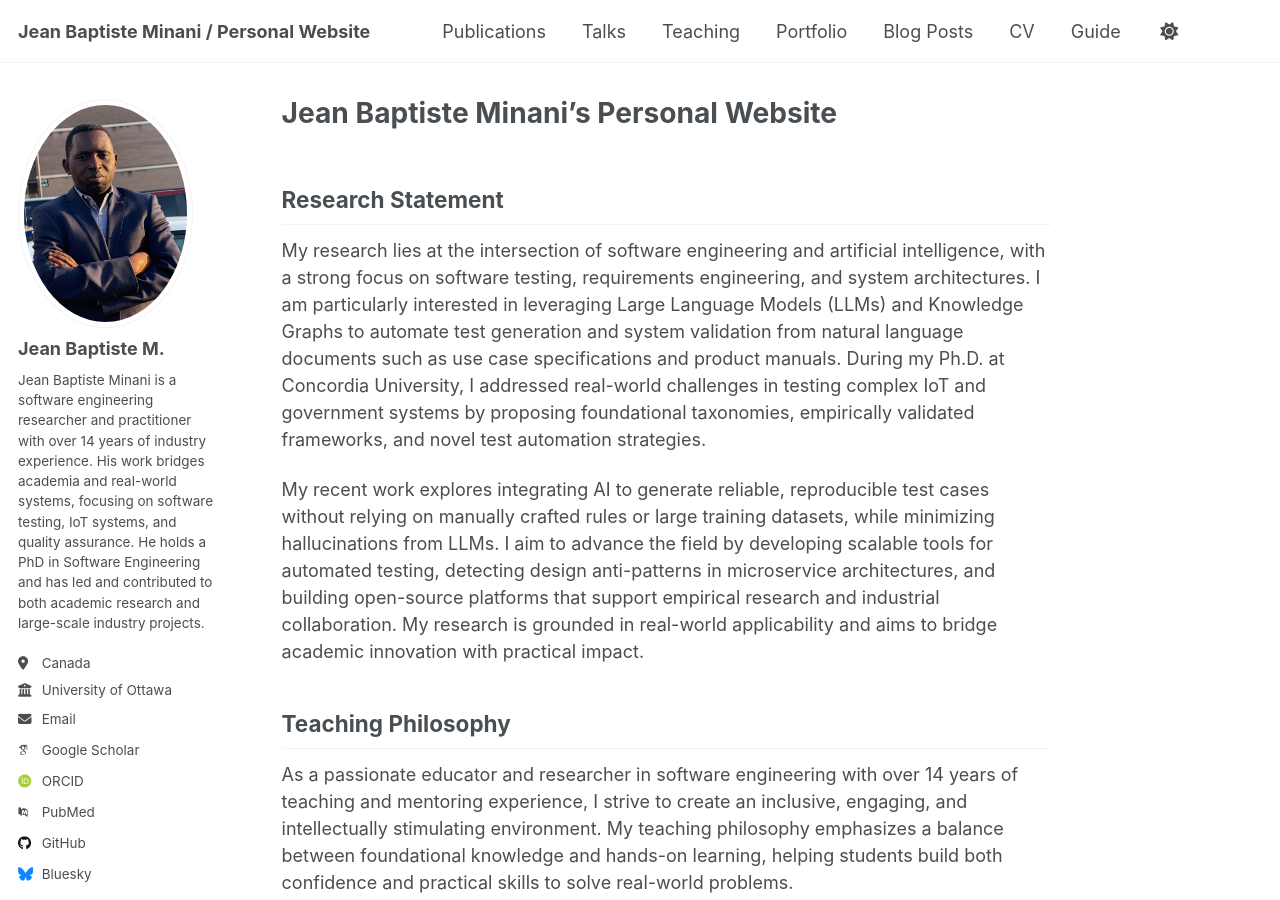
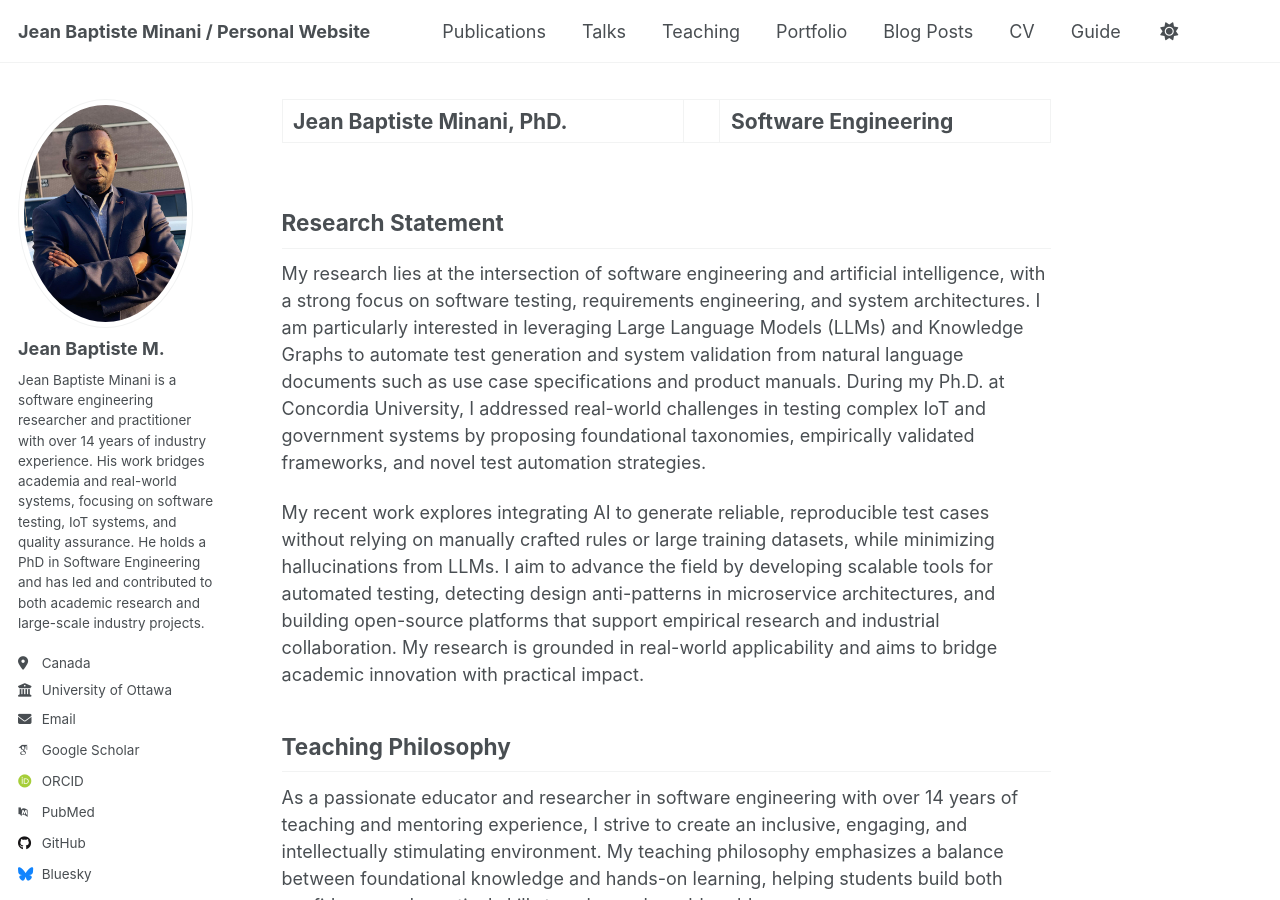
Before and after one commit to jeanbaptisteminani/jeanbaptisteminani.github.io, a Jekyll site: the page built from _pages/about.md, in a window 1280 px wide and 900 px high. Built offline with Jekyll 4.4.1, drawn with Linux system fonts in a browser that asks for light colours; some web fonts are replaced; a script that is not in the unit is left out.

Commit message:
Update about.md

```diff
--- a/_pages/about.md
+++ b/_pages/about.md
@@ -1,6 +1,6 @@
 ---
 permalink: /
-title: "Jean Baptiste Minani's Personal Website"
+title: "Jean Baptiste Minani, PhD.|| Software Engineering"
 author_profile: true
 redirect_from:
    - /about/
```
